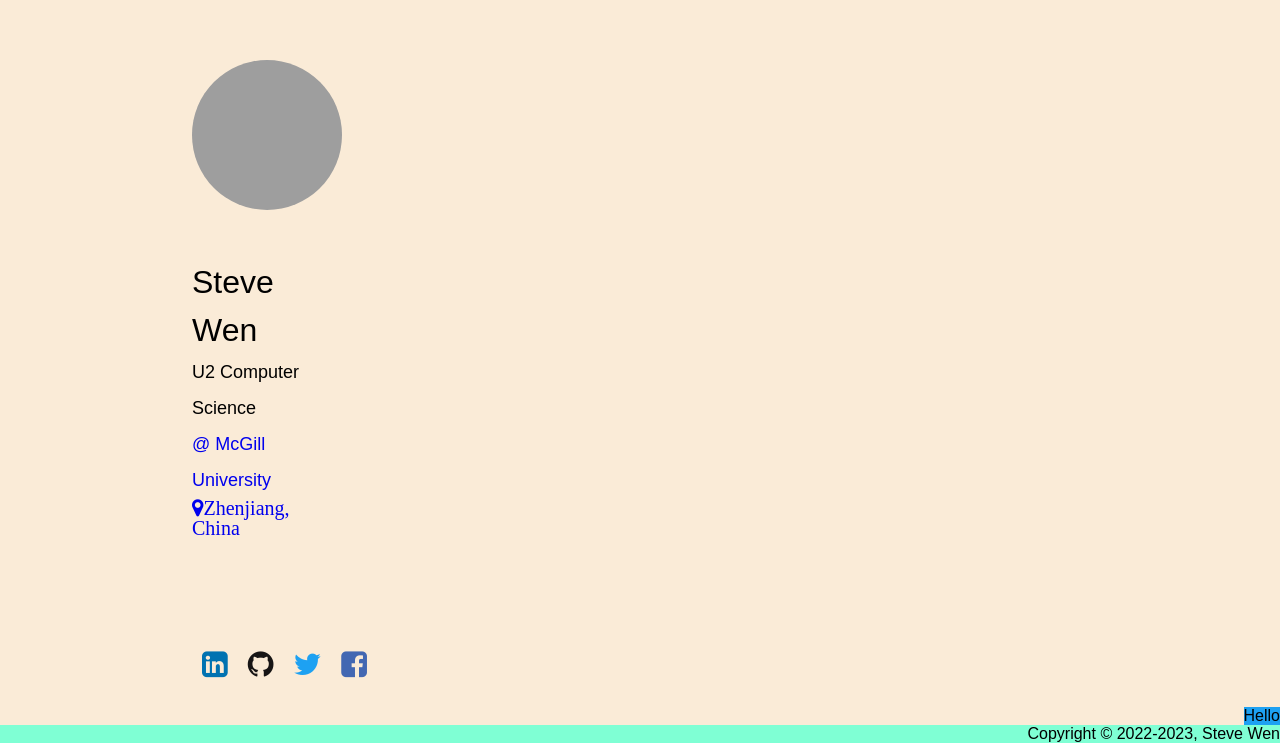
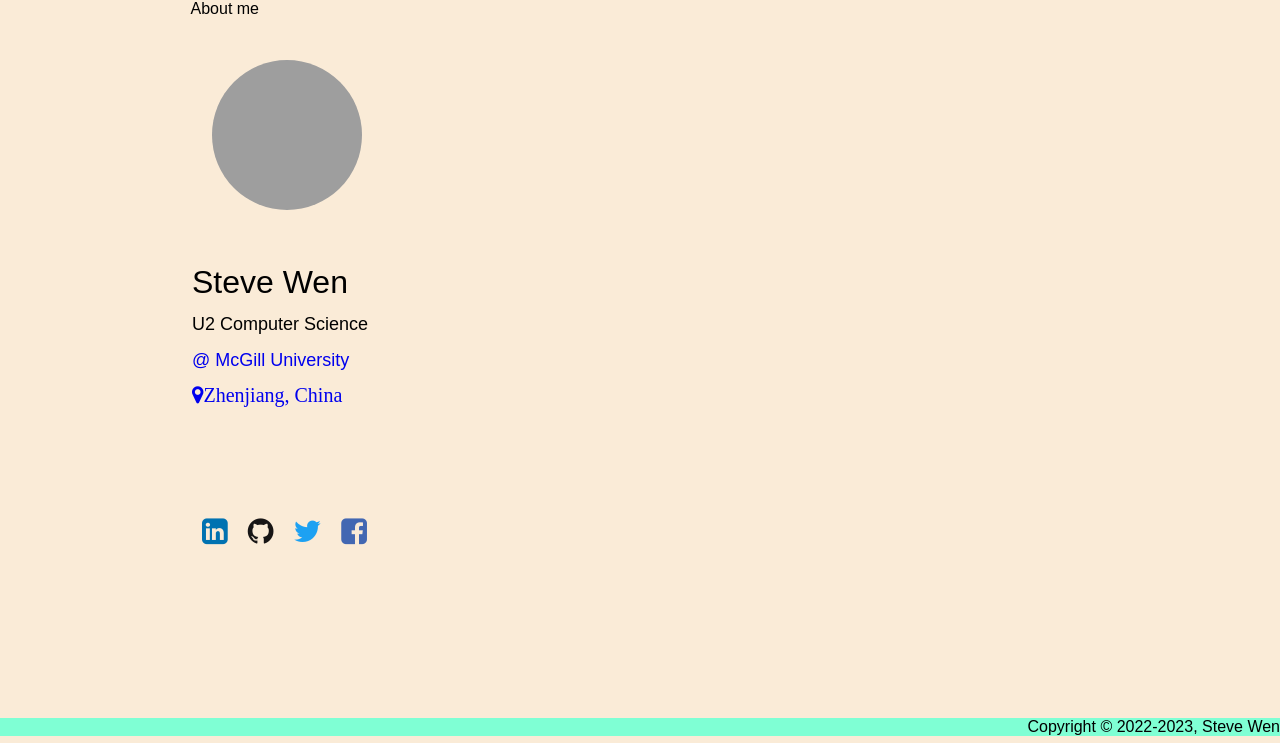
Before and after one commit to stevvwen/sediweb, a Flask app: page / in a window 1280 px wide. Shown: the part 64-807 px from the top of the page. Run offline with Flask 3, Linux system fonts and the light colour scheme; some web fonts are replaced; grey boxes are pictures that could not be loaded.

Commit message:
Push everything to the cloud and start the summer reconstruction

```diff
--- a/static/css/index.css
+++ b/static/css/index.css
@@ -1,4 +1,4 @@
-section{
+.sidebar{
     position: relative;
     left: 15vw;
     width: 11vw;
@@ -9,14 +9,14 @@ section{
 }
 
 
-section .profile{
+.sidebar .profile{
 	margin-bottom: 100px;
 	text-align: left;
 
 
 }
 
-section .profile img{
+.sidebar .profile img{
 	vertical-align: center;
 	align-content: center;
 	display: block;
@@ -26,24 +26,24 @@ section .profile img{
 	margin: 0 auto;
 }
 
-section .name{
+.sidebar .name{
 	font-size: 32px;
 	text-align: left;
 	line-height: 1.5em;
 }
 
-section .calli{
+.sidebar .calli{
 	padding: 1.5rem;
 	text-align: center;
 }
 
-section .calli img{
+.sidebar .calli img{
 	vertical-align: center;
 	align-content: center;
 	margin: 0 auto;
 }
 
-section .short{
+.sidebar .short{
 	line-height:2em;
 	text-align: left;
 	font-size: 18px;
@@ -51,7 +51,7 @@ section .short{
 
 
 
-section ul{
+.sidebar ul{
 	float: left;
 	position: relative;
 	bottom: 0;
@@ -62,20 +62,14 @@ section ul{
 
 }
 
-section ul li{
+.sidebar ul li{
 	text-align: left;
     padding: 1px 10px;
     border-radius: 10px;
 
 }
 
-section ul li a{
+.sidebar ul li a{
 	text-align: left;
 	text-decoration: none;
 }
-
-
-aside{
-	background-color: #1DA1F2;
-	float:right;
-}
--- a/templates/index.html
+++ b/templates/index.html
@@ -11,7 +11,14 @@
 {% endblock %}
 
 {% block main %}
-    <section>
+    <style>
+        .indent-1 {float: left;}
+        section > section { float:left; }
+        .indent-1 section {width: 50%; float: left;}
+    </style>
+
+    <section class="indent-1">
+        <section class="sidebar">
             <div class="profile">
                 <img src="../static/images/Steve.jpg" alt="Steve's headshot" >
 
@@ -41,9 +48,11 @@
             </ul>
         </section>
 
-    <aside>
-    Hello
-    </aside>
+        <section>
+        About me
+        </section>
+    </section>
+
 {% endblock %}
 
 {% block footer %}
```
Also changed, not shown: 1 other file. Lines whose indentation alone changed are shown as unchanged.
